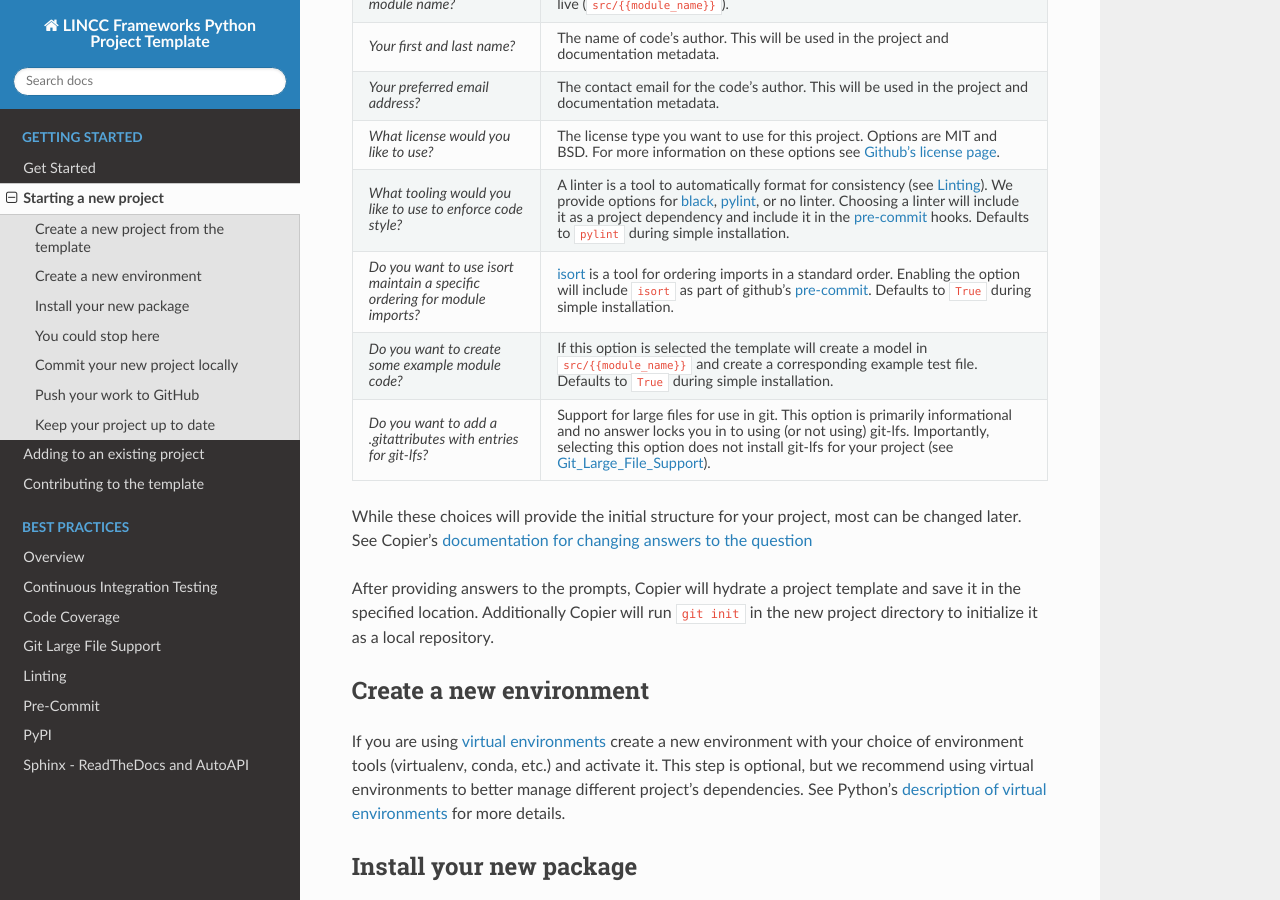
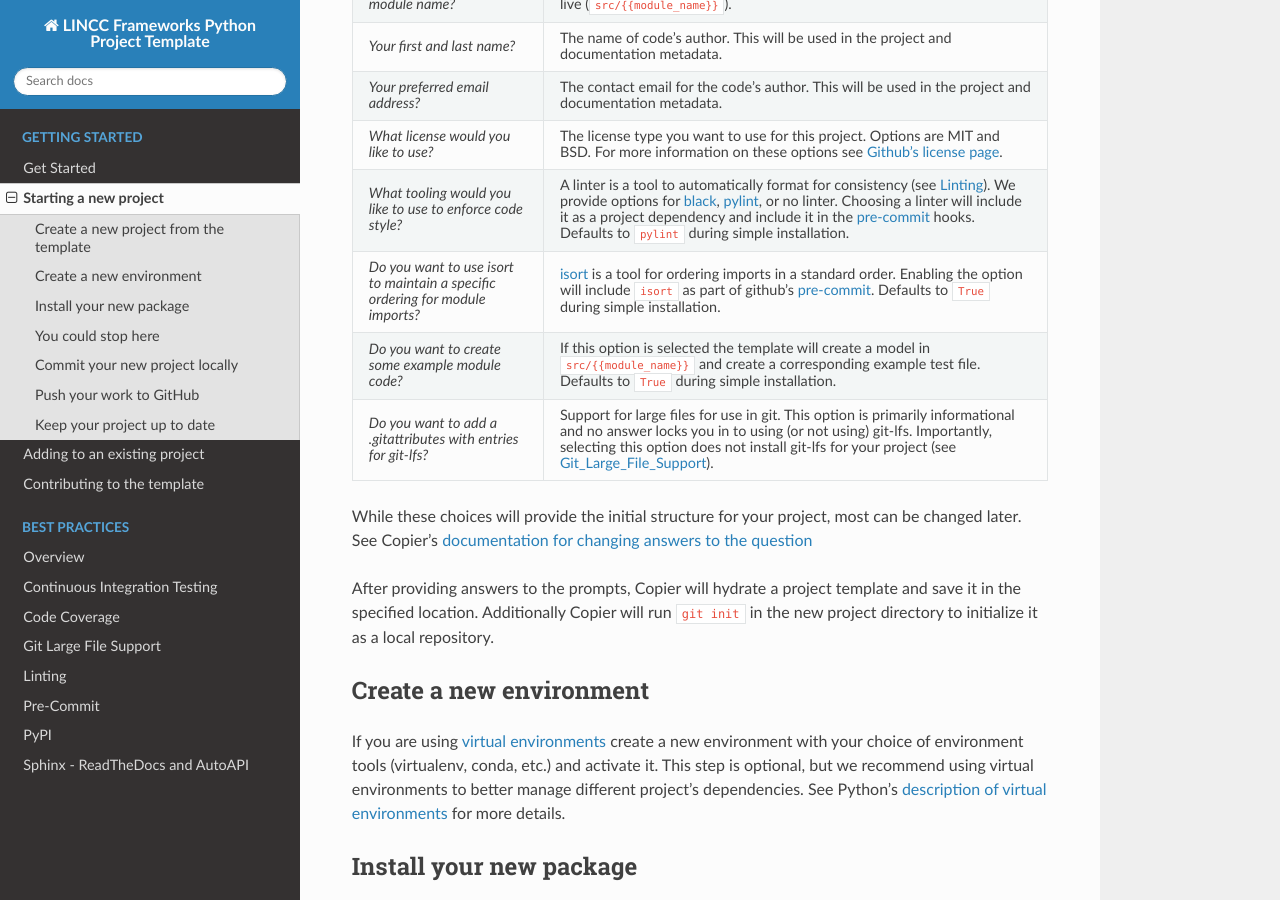
Before and after one commit to lincc-frameworks/python-project-template, a Sphinx documentation site: the page built from docs/source/new_project.rst, in a window 1280 px wide and 900 px high, scrolled down 602 px. Built offline with Sphinx 7.4.7 and the Read the Docs theme 2.0.0, drawn with Linux system fonts in a browser that asks for light colours; the version number could not be read and is left out.

Commit message:
Actually fixed the typo.

```diff
--- a/docs/source/new_project.rst
+++ b/docs/source/new_project.rst
@@ -32,7 +32,7 @@ Copier will ask you questions for how to set up the project. These questions wil
      - The license type you want to use for this project. Options are MIT and BSD. For more information on these options see `Github's license page <https://docs.github.com/en/repositories/managing-your-repositorys-settings-and-features/customizing-your-repository/licensing-a-repository>`_.
    * - *What tooling would you like to use to enforce code style?*
      - A linter is a tool to automatically format for consistency (see :doc:`Linting <../practices/linting>`). We provide options for `black <https://black.readthedocs.io/en/stable/>`_, `pylint <https://pypi.org/project/pylint/>`_, or no linter. Choosing a linter will include it as a project dependency and include it in the :doc:`pre-commit <../practices/precommit>` hooks. Defaults to ``pylint`` during simple installation.
-   * - *Do you want to use isort maintain a specific ordering for module imports?*
+   * - *Do you want to use isort to maintain a specific ordering for module imports?*
      - `isort <https://pycqa.github.io/isort/>`_ is a tool for ordering imports in a standard order. Enabling the option will include ``isort`` as part of github's :doc:`pre-commit <../practices/precommit>`. Defaults to ``True`` during simple installation.
    * - *Do you want to create some example module code?*
      - If this option is selected the template will create a model in ``src/{{module_name}}`` and create a corresponding example test file. Defaults to ``True`` during simple installation.
```
